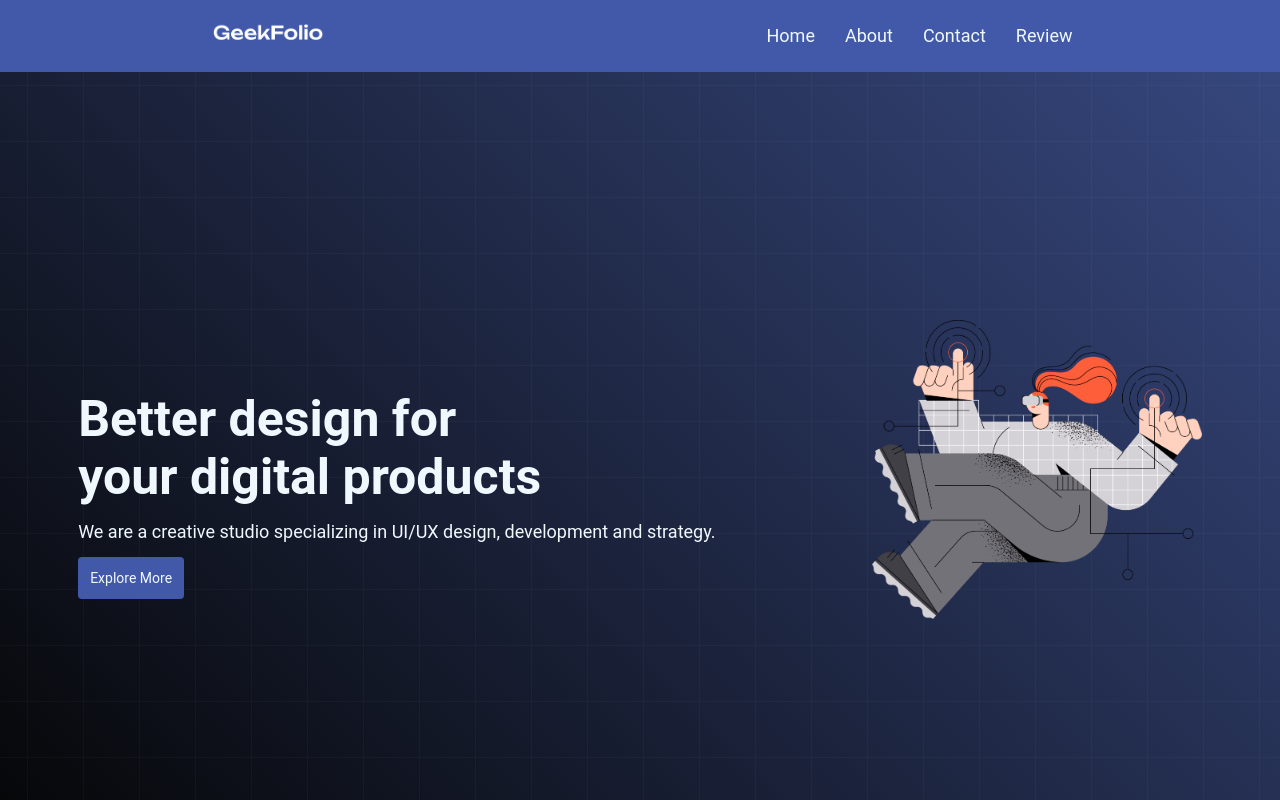
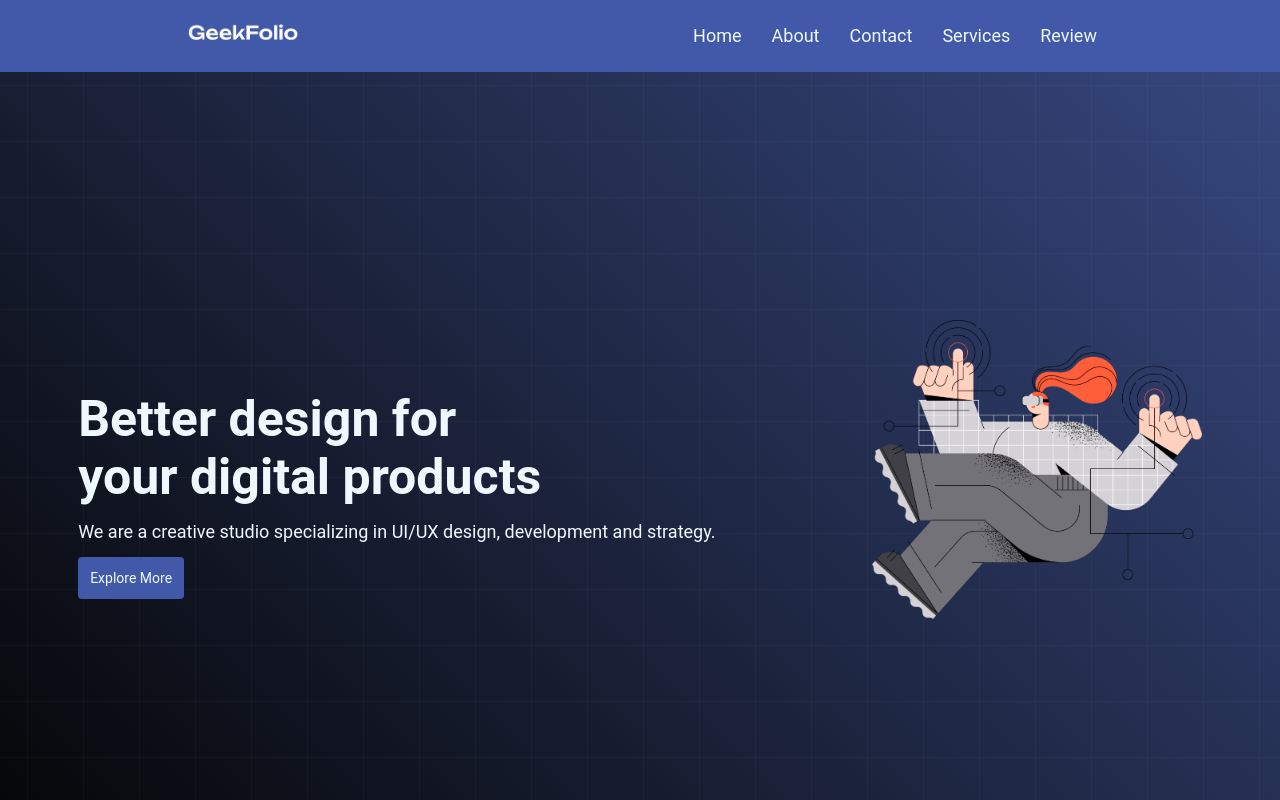
Before and after one commit to imalriyad/first-project-, a plain HTML site: page index.html in a window 1280 px wide. Shown: the top 800 px of the page. Drawn offline with Linux system fonts and the light colour scheme.

Commit message:
finaaaal commit

```diff
--- a/index.html
+++ b/index.html
@@ -26,6 +26,7 @@
              <li><a class="menu" href="#">Home</a></li>
              <li><a class="menu" href="#">About</a></li>
              <li><a class="menu" href="#">Contact</a></li>
+             <li><a class="menu" href="#">Services</a></li>
              <li><a class="menu" href="#">Review</a></li>
             </div>
         </div>
```
